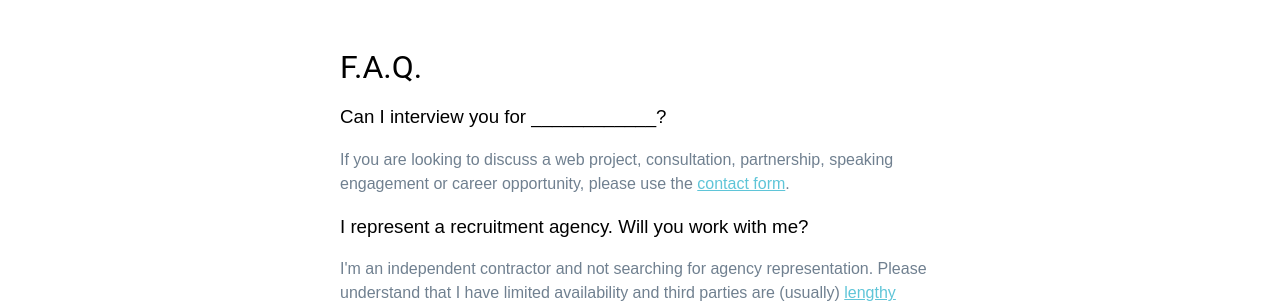
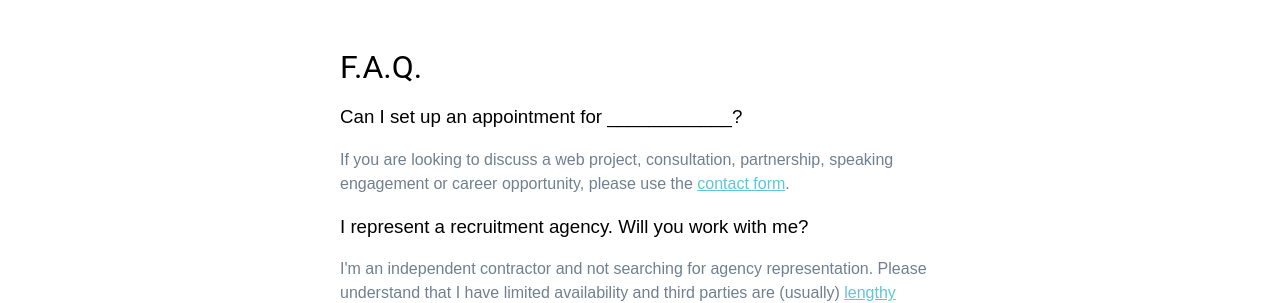
Before and after one commit to parkzplatz/dotcom, a Jekyll site: the page built from contact/form-test.html, in a window 1280 px wide. Shown: the part 471-774 px from the top of the page. Built offline with Jekyll 4.4.1, drawn with Linux system fonts in a browser that asks for light colours; nearby versions of some CDN libraries; some web fonts are replaced.

Commit message:
Update form-test.html

```diff
--- a/contact/form-test.html
+++ b/contact/form-test.html
@@ -8,7 +8,7 @@
 <div class="parent-form-div">
 <div class="inner-form-div content-left">
 <h2>F.A.Q.</h2>
-<h3>Can I interview you for ____________?</h3>
+<h3>Can I set up an appointment for ____________?</h3>
 <p class="answer">If you are looking to discuss a web project, consultation, partnership, speaking engagement or career opportunity, please use the <a href="#form">contact form</a>.</p>
 <h3>I represent a recruitment agency. Will you work with me?</h3>
 <p class="answer">I'm an independent contractor and not searching for agency representation. Please understand that I have limited availability and third parties are (usually) <a href="https://giphy.com/explore/time-is-money" target="_blank">lengthy affairs</a> without exclusive decision-making in the commission and hiring process.</p>
```
